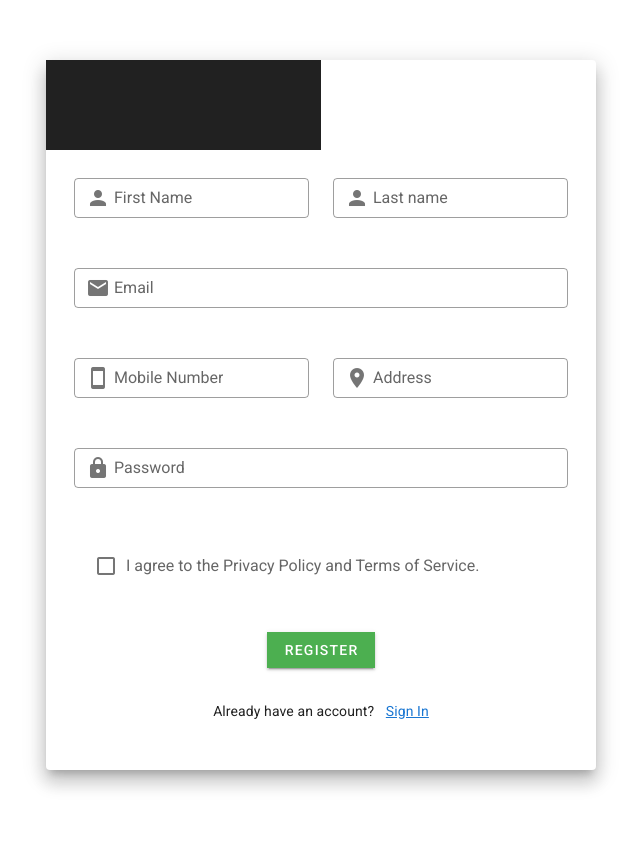
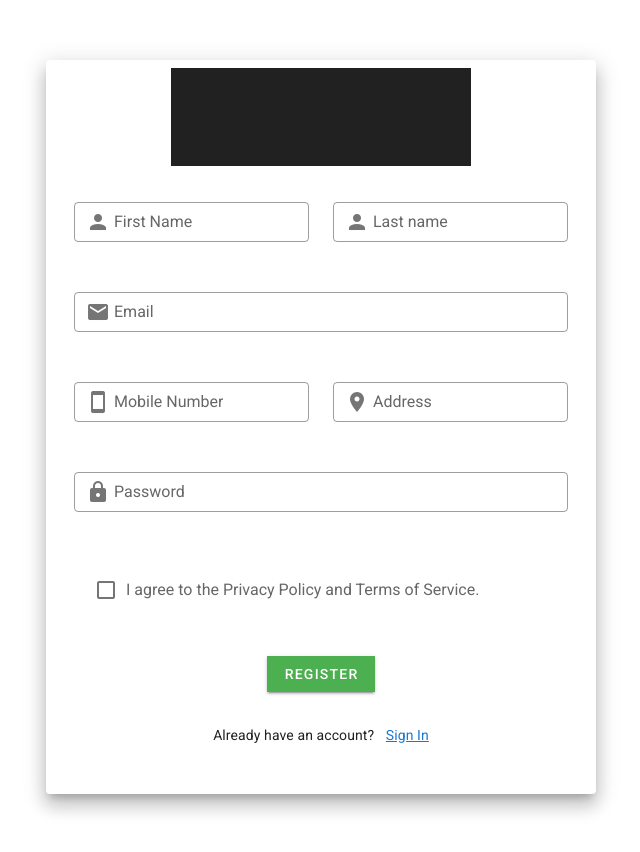
Before and after one commit to SudariDev/Ev_charge_WebApp, a Vue app: page /#/register in a window 1280 px wide. Shown: the whole page, without its empty margins (319-959 px from the left). Before the commit the page ends 830 px from the top, so only its background shows below. Built offline with nearby package versions, Linux system fonts and the light colour scheme; a web font is replaced by a local one.

Commit message:
Update signup page

```diff
--- a/src/assets/components/SignUp/Signup.vue
+++ b/src/assets/components/SignUp/Signup.vue
@@ -3,16 +3,19 @@
     <v-row align="center" justify="center" dense>
       <v-col cols="12" sm="10" lg="10">
         <v-card class="elevation-12 mx-auto my-12" max-width="550">
-          <v-layout align-center>
-            <v-flex xs6 class="hidden-sm-and-down">
-              <v-img
+
+               <v-card-actions>
+            <v-row justify="center" align="center">
+              <v-col align="center">
+                 <v-img
                 max-width="300"
                 max-height="300"
                 src="../../imges/EvchargeB.png"
                 class="grey darken-4"
               ></v-img>
-            </v-flex>
-          </v-layout>
+              </v-col>
+            </v-row>
+          </v-card-actions>
 
           <v-card-text>
             <v-container fluid>
@@ -102,7 +105,7 @@
           <v-card-actions>
             <v-row justify="center" align="center">
               <v-col align="center">
-                <v-btn class="rounded-0" color="success" dark>
+                <v-btn class="rounded-0" color="success" dark to="/Login">
                   REGISTER
                 </v-btn>
                 <br />
```
